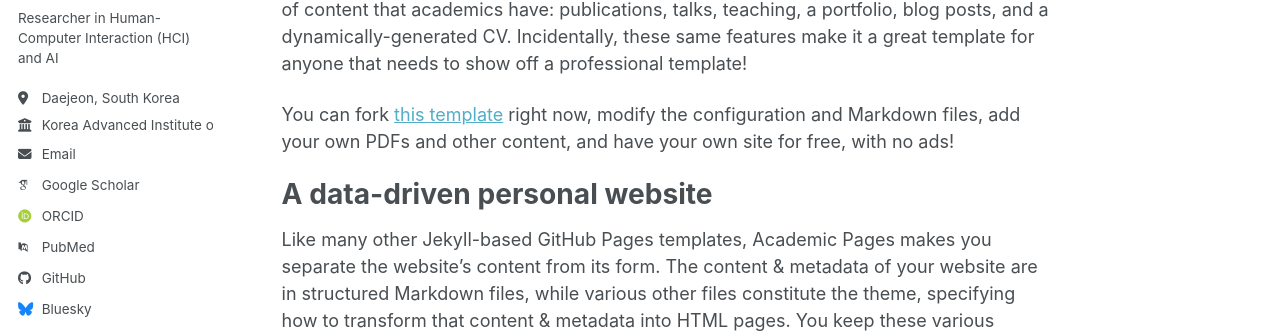
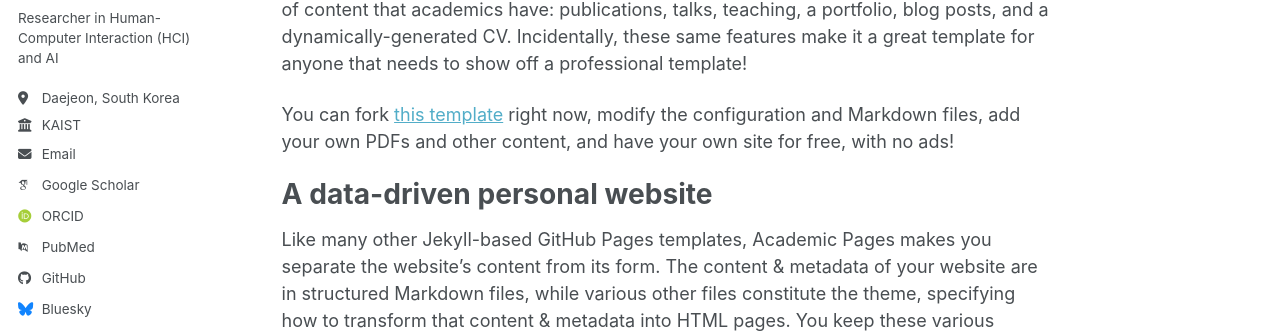
Before and after one commit to khananamahmad3-max/anamkhan.github.io, a Jekyll site: the page built from _pages/about.md, in a window 1280 px wide. Shown: the part 310-643 px from the top of the page. Built offline with Jekyll 4.4.1, drawn with Linux system fonts in a browser that asks for light colours; some web fonts are replaced; a script bundle is joined from its source files by our own code; library files that are not in the unit come from our copies.

Commit message:
Update _config.yml

```diff
--- a/_config.yml
+++ b/_config.yml
@@ -27,7 +27,7 @@ author:
   pronouns         : # example: ""
   bio              : "Researcher in Human-Computer Interaction (HCI) and AI"
   location         : "Daejeon, South Korea"
-  employer         : "Korea Advanced Institute of Science & Technology (KAIST)"
+  employer         : "KAIST"
   uri              : # URL
   email            : "anmahmad@live.com"
 
```
